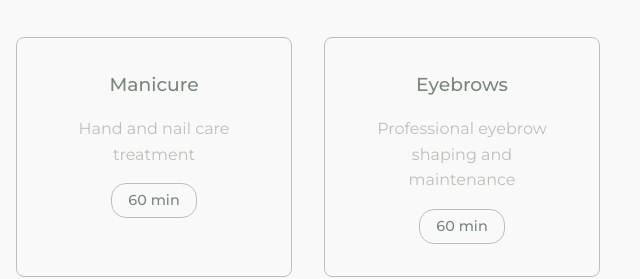
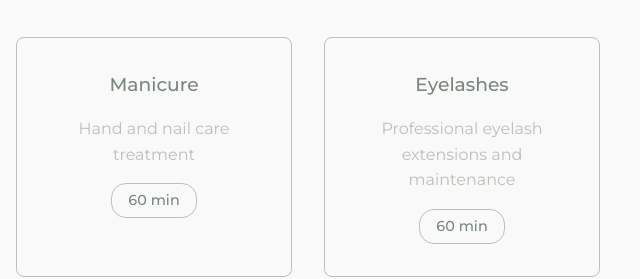
Before and after one commit to jseparovic1/laluce, a website built with Vite: page index.html in a window 1280 px wide. Shown: the part 727-1006 px from the top of the page, 640-1280 px from the left. Built offline with nearby package versions, Linux system fonts and the light colour scheme; a script that the page names is missing.

```diff
--- a/index.html
+++ b/index.html
@@ -50,8 +50,8 @@
                     <span class="duration">60 min</span>
                 </div>
                 <div class="service-item">
-                    <h3>Eyebrows</h3>
-                    <p>Professional eyebrow shaping and maintenance</p>
+                    <h3>Eyelashes</h3>
+                    <p>Professional eyelash extensions and maintenance</p>
                     <span class="duration">60 min</span>
                 </div>
             </div>
```
Also changed, not shown: .github/workflows/deploy.yml.
